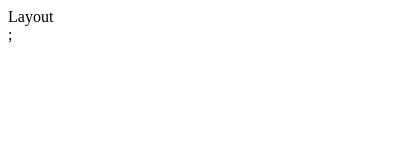
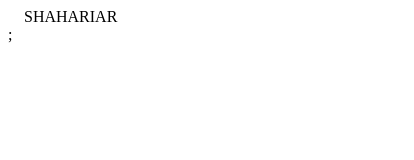
Before and after one commit to shahariar270/portfolio-template, a React (Vite) app in the folder client/: page / in a window 390 px wide. Shown: the top 160 px of the page, 414 px wide, since content can reach past the window. Built offline with nearby package versions, Linux system fonts and the light colour scheme.

Commit message:
basic lauout setups

```diff
--- a/client/src/Layout/Sections/Header.jsx
+++ b/client/src/Layout/Sections/Header.jsx
@@ -2,7 +2,9 @@ import React from 'react'
 
 export const Header = () => {
   return (
-    <div>
+    <div className='st-portfolio--header'>
+      <div className="">SHAHARIAR</div>
+      <div className=""></div>
     </div>
   )
 }
--- a/client/src/Layout/index.jsx
+++ b/client/src/Layout/index.jsx
@@ -1,7 +1,10 @@
 import React from 'react'
+import { Header } from './Sections/Header'
 
 export const Layout = () => {
   return (
-    <div>Layout</div>
+    <div className='st-portfolio--layout'>
+      <Header />
+    </div>
   )
 }
--- a/client/src/assets/styles/common/common.scss
+++ b/client/src/assets/styles/common/common.scss
@@ -1,2 +1,3 @@
 @import "./variable";
 @import "./root_style.scss";
+@import "./layout/layout";
--- /dev/null
+++ b/client/src/assets/styles/common/layout/_layout.scss
@@ -0,0 +1,28 @@
+.st-portfolio {
+    &--layout {
+        width: 100%;
+        max-width: 1200px;
+        margin: 0 auto;
+        padding: 0 16px;
+    }
+}
+
+@media (max-width: 768px) {
+    .st-portfolio {
+        &--layout {
+            max-width: 750px;
+            padding: 0 32px;
+        }
+    }
+}
+
+@media (max-width: 475px) {
+    .st-portfolio {
+        &--layout {
+            width: 100%;
+            max-width: 100%;
+            margin: 0 auto;
+            padding: 0 16px;
+        }
+    }
+}
```
